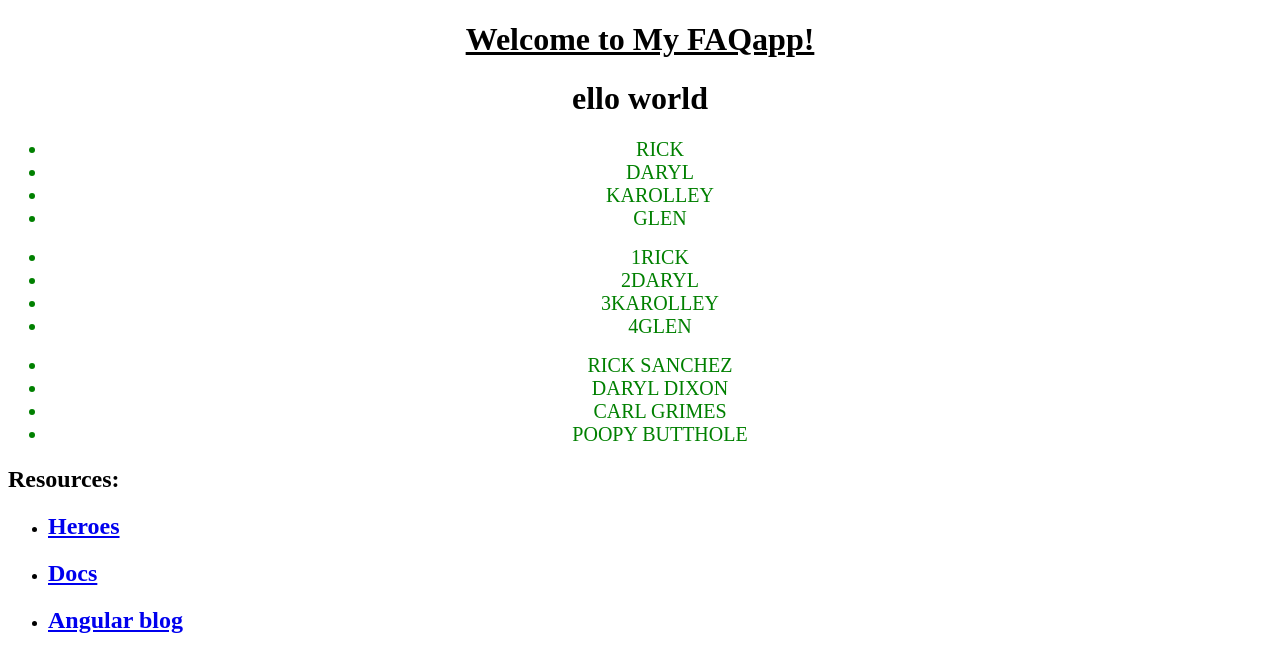
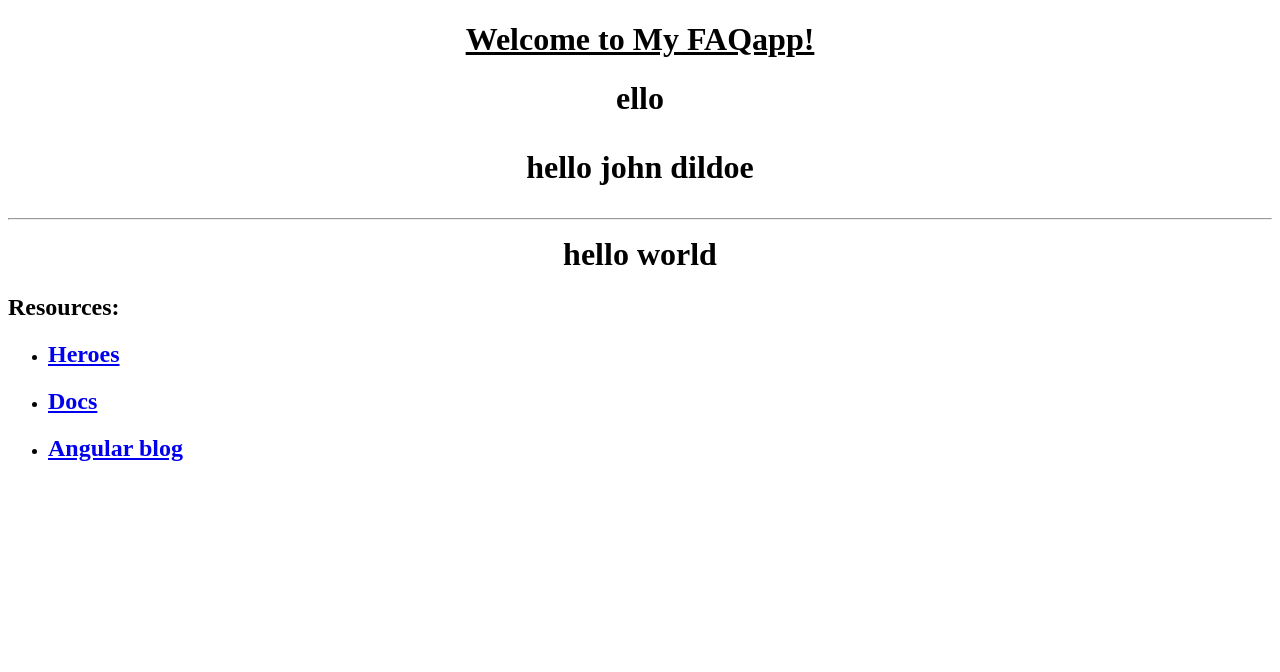
Before and after one commit to cunnellp5/FAQapp, an Angular app: page / in a window 1280 px wide. Shown: the top 672 px of the page. Built offline with nearby package versions, Linux system fonts and the light colour scheme.

Commit message:
conditional rendering with ngswitch ngif and ng templates

```diff
--- a/src/app/components/sandbox/sandbox.component.html
+++ b/src/app/components/sandbox/sandbox.component.html
@@ -1,13 +1,33 @@
-<h1>ello world</h1>
+<h1>ello
 
-<ul>
-  <li class="special" *ngFor='let person of people'>{{ person }}</li>
-</ul>
+  <!-- <span *ngIf="showName">
+    {{ name }}
+  </span>
+  <span *ngIf="!showName">
+    😂🤙
+  </span>
+   -->
 
-<ul>
-  <li class="special" *ngFor='let person of people; let i = index'>{{ i + 1 }}{{ person }}</li>
-</ul>
+   <!-- <span *ngIf="showName; else noName">
+     {{ name }}
+   </span>
 
-<ul>
-  <li class="special" *ngFor='let person of people2'>{{ person.firstName }} {{ person.lastName }}</li>
-</ul>
+   <ng-template #noName>worlsds</ng-template> -->
+
+   <p> hello {{ showName ? name : 'worldilocks' }}</p>
+   <hr>
+   <div [ngSwitch]="greeting">
+     <div *ngSwitchCase = "'1'">
+       hello world
+     </div>
+     <div *ngSwitchCase = "'2'">
+       hi there
+     </div>
+     <div *ngSwitchCase = "'3'">
+       go 💩 your self
+     </div>
+     <div *ngSwitchDefault>
+       fuh gettabou it
+     </div>
+   </div>
+</h1>
--- a/src/app/components/sandbox/sandbox.component.ts
+++ b/src/app/components/sandbox/sandbox.component.ts
@@ -7,28 +7,7 @@ import { Component } from '@angular/core';
 })
 
 export class SandboxComponent {
-  people = ['Rick', 'Daryl', 'Carl', 'Glen'];
-
-  people2 = [
-    {
-      firstName: 'Rick',
-      lastName: 'Sanchez'
-    },
-    {
-      firstName: 'daryl',
-      lastName: 'dixon'
-    },
-    {
-      firstName: 'carl',
-      lastName: 'grimes'
-    },
-    {
-      firstName: 'poopy',
-      lastName: 'butthole'
-    },
-  ]
-
-  constructor() {
-    this.people[2] = 'KARolley'
-  }
+  name: string = 'john dildoe';
+  showName: boolean = true;
+  greeting: number = 1;
 }
```
